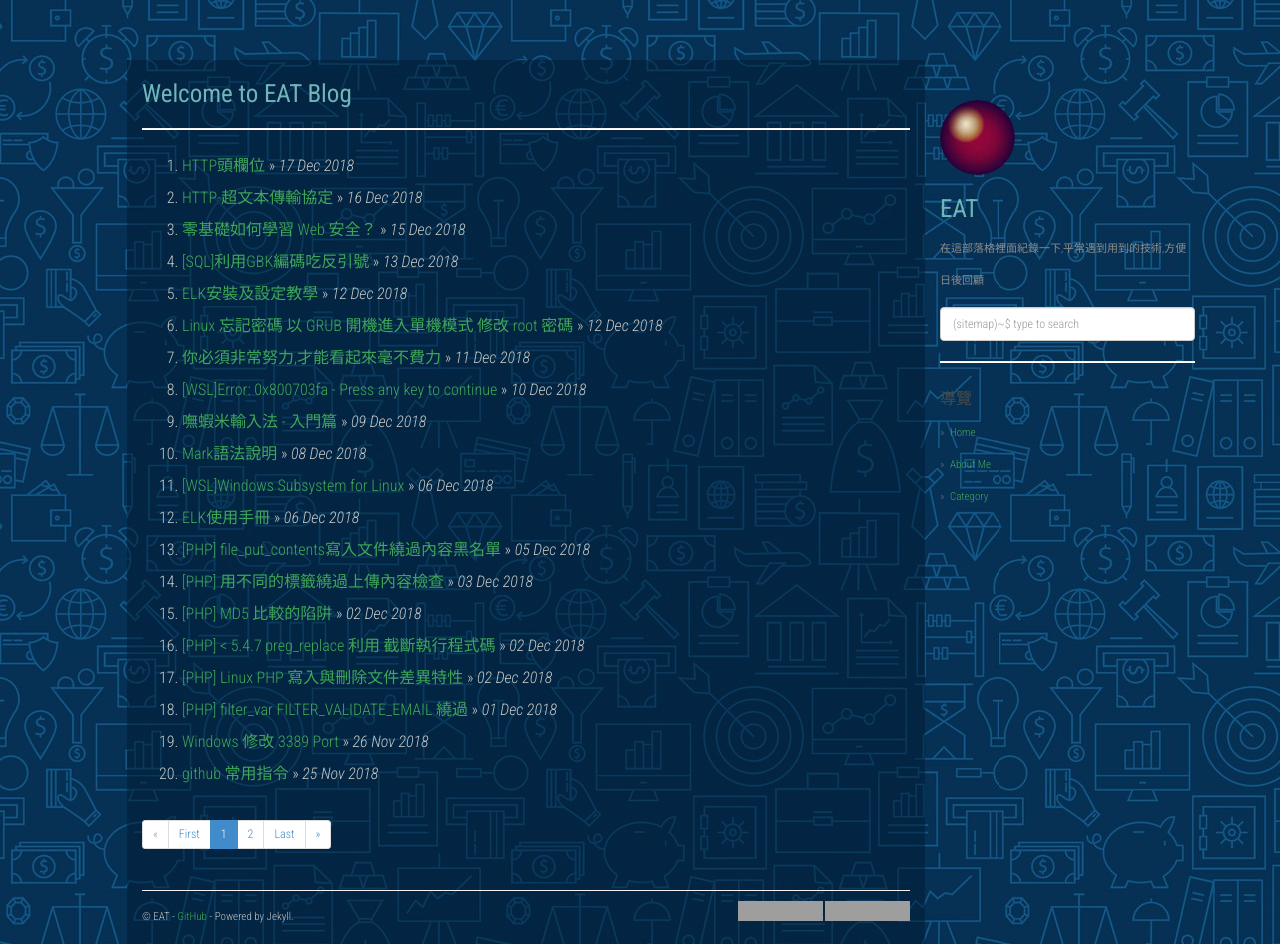
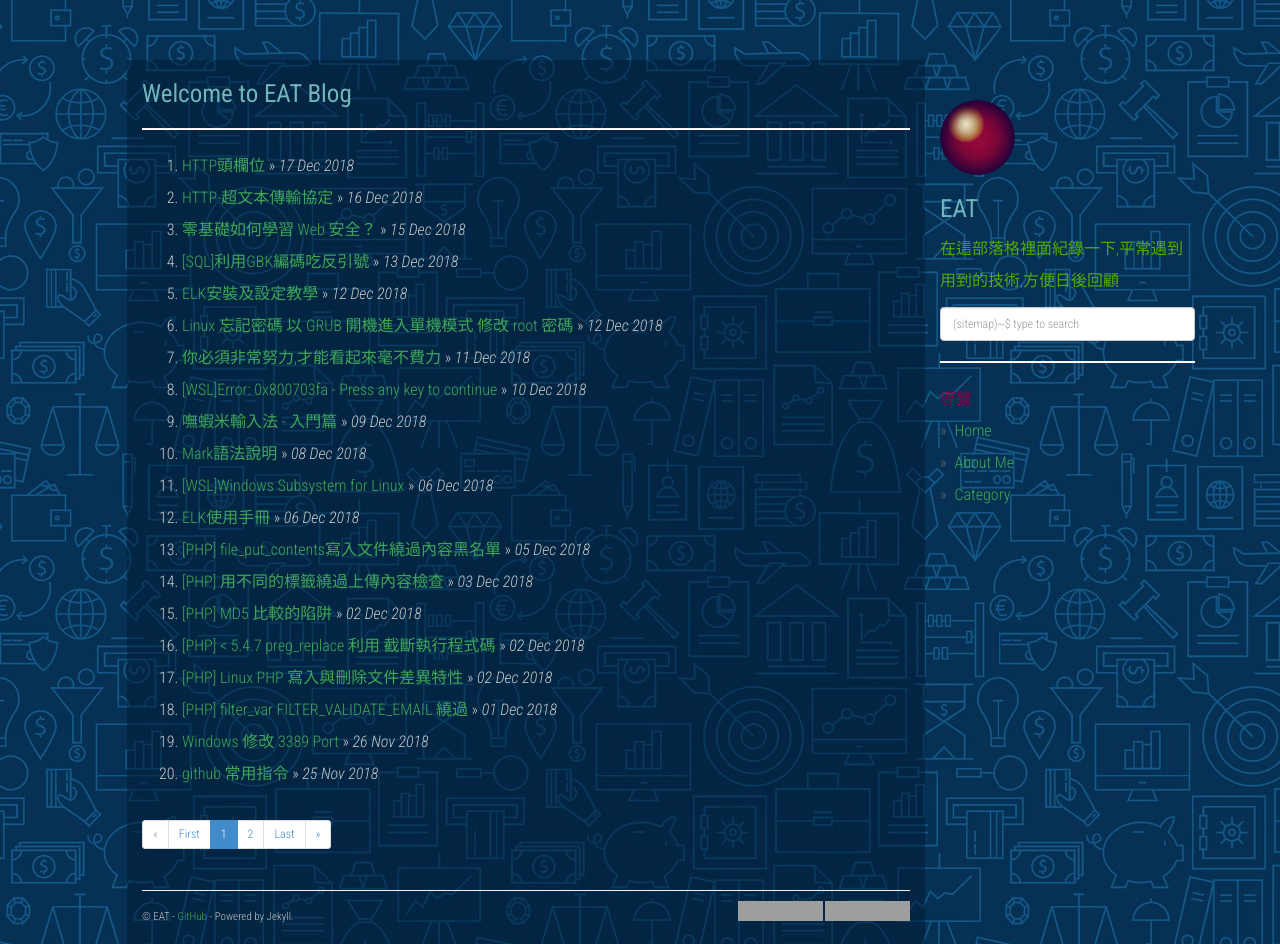
Before and after one commit to dyeat/dyeat.github.io, a Jekyll site: the page built from index.html, in a window 1280 px wide and 944 px high. Built offline with Jekyll 4.4.1, drawn with Linux system fonts in a browser that asks for light colours; nearby versions of some CDN libraries; the list of posts is cut into pages by our own code; grey boxes are pictures that could not be loaded.

Commit message:
update css

```diff
--- a/static/css/main.css
+++ b/static/css/main.css
@@ -89,17 +89,17 @@
 /* Left column */
 div.col-sm-3 {
   margin-top: 100px;
-  font-size: 11px;
+/*  font-size: 11px;*/
   color: #666;
 }
 div.col-sm-3 strong {
   font-size: 16px;
-  color: #4A4A4A;
+  color: #8C0044;
   font-weight: normal;
 }
 div.col-sm-3 div.profile-about {
   margin-top: 10px;
-  color: #8C8C8C;
+  color: #55AA00;
 }
 div.col-sm-3 img.profile-avatar {
   border-radius: 150px;
```
